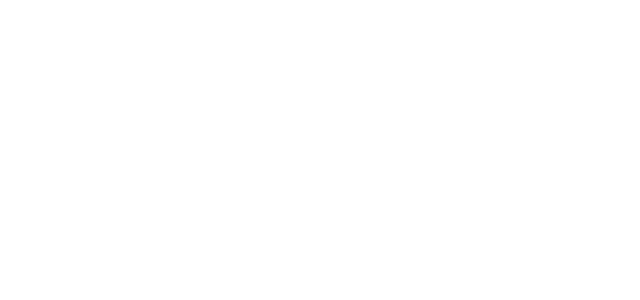
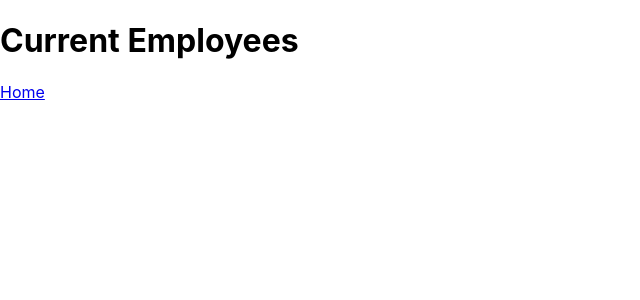
Before and after one commit to Halloween47/HRnet_React, a React (Create React App) app: page /employeList in a window 1280 px wide. Before the commit this address had no page. Shown: the top 300 px of the page, without its empty margins (0-640 px from the left). Built offline with nearby package versions, Linux system fonts and the light colour scheme.

Commit message:
composant EmployeList OK

```diff
--- a/src/App.jsx
+++ b/src/App.jsx
@@ -1,12 +1,14 @@
 import './App.css'
 import { BrowserRouter, Route, Routes } from 'react-router-dom'
 import CreateEmployee from './pages/createemployee'
+import EmployeList from './pages/employelist'
 
 function App() {
   return (
     <BrowserRouter>
       <Routes>
         <Route path="/" element={<CreateEmployee />} />
+        <Route path="/employeList" element={<EmployeList />} />
       </Routes>
     </BrowserRouter>
   )
--- a/src/pages/createemployee.jsx
+++ b/src/pages/createemployee.jsx
@@ -1,4 +1,6 @@
+import { Link } from 'react-router-dom'
 import '../App.css'
+import EmployeList from './employelist'
 
 function CreateEmployee() {
   return (
@@ -7,7 +9,7 @@
         <h1>HRnet</h1>
       </div>
       <div className="container">
-        <a href="employee-list.html">View Current Employees</a>
+        <Link to="/employeList">View Current Employees</Link>
         <h2>Create Employee</h2>
         <form action="#" id="create-employee">
           <label for="first-name">First Name</label>
--- /dev/null
+++ b/src/pages/employelist.jsx
@@ -0,0 +1,14 @@
+import { Link } from 'react-router-dom'
+
+function EmployeList() {
+  return (
+    <>
+      <div id="employee-div" className="container">
+        <h1>Current Employees</h1>
+        <table id="employee-table" className="display"></table>
+        <Link to="/">Home</Link>
+      </div>
+    </>
+  )
+}
+export default EmployeList
```
